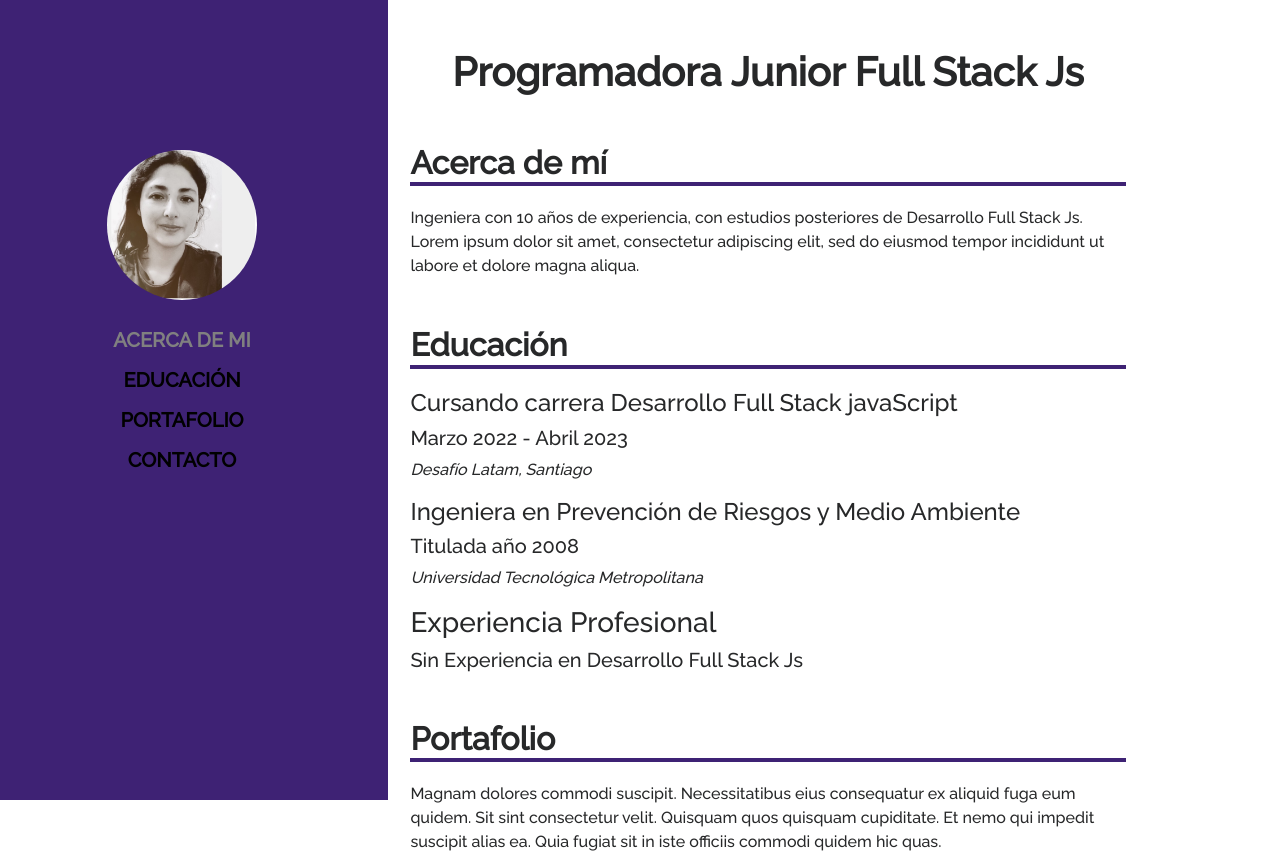
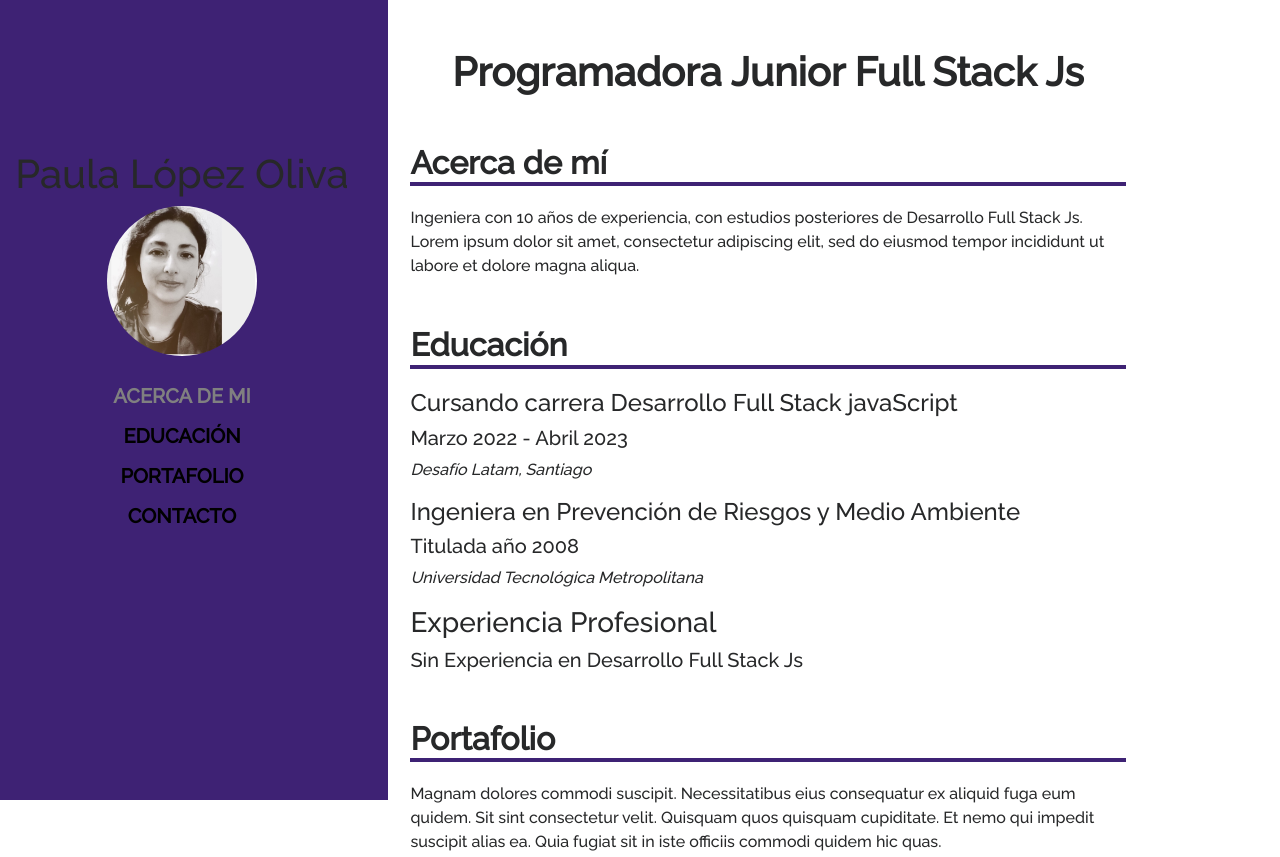
Before and after one commit to plopezoliva/Desafio-F-Portafolio, a plain HTML site: page index.html in a window 1280 px wide. Shown: the top 857 px of the page. Drawn offline with nearby package versions, Linux system fonts and the light colour scheme.

Commit message:
agregue nombre completo en nav H1

```diff
--- a/index.html
+++ b/index.html
@@ -32,6 +32,8 @@
     <main class="row">
       <nav class="nav col-xs-12 col-md-12 col-lg-3">
         <div class="nav__container">
+          <section id="acerca" class="personal-data">
+            <h1 class="personal-data__h1">Paula López Oliva</h1>
           <img src="assets/img/paula.jpg" logo class="nav__logo">
           <label for="menu" class="nav__label">
             <i class="fas fa-ellipsis-h fa-2x"></i>
```
